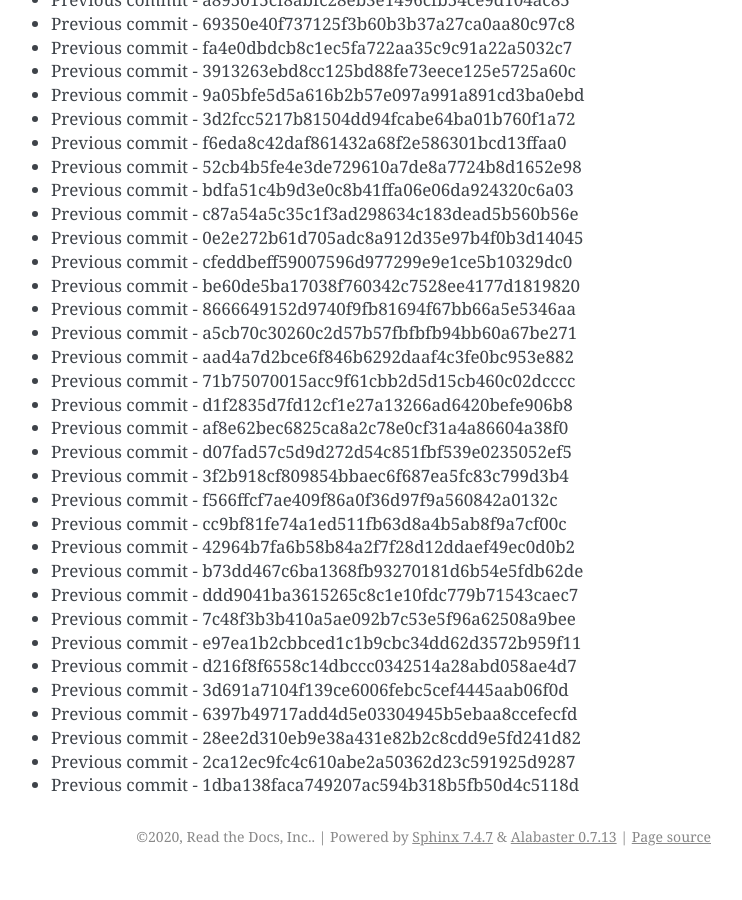
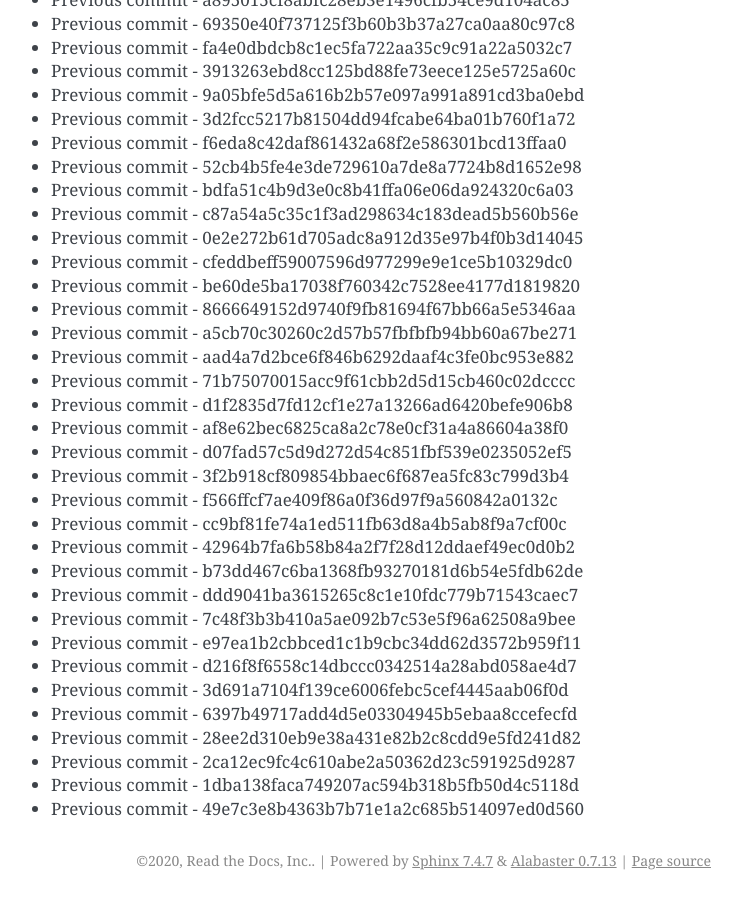
Before and after one commit to readthedocs/rtd-git-stresstest, a Sphinx documentation site: the page built from docs/updates.rst, in a window 1280 px wide and 900 px high, scrolled down 18408 px. Shown: the whole window, without its empty margins (399-1141 px from the left). Built offline with Sphinx 7.4.7, drawn with Linux system fonts in a browser that asks for light colours; before the commit the page ends 19284 px from its top, so only the background shows below that.

Commit message:
Generating commit from previous: 49e7c3e8b4363b7b71e1a2c685b514097ed0d560

```diff
--- a/docs/updates.rst
+++ b/docs/updates.rst
@@ -805,3 +805,4 @@ It can be tested for any performance characteristics.
 * Previous commit - 28ee2d310eb9e38a431e82b2c8cdd9e5fd241d82
 * Previous commit - 2ca12ec9fc4c610abe2a50362d23c591925d9287
 * Previous commit - 1dba138faca749207ac594b318b5fb50d4c5118d
+* Previous commit - 49e7c3e8b4363b7b71e1a2c685b514097ed0d560
```
